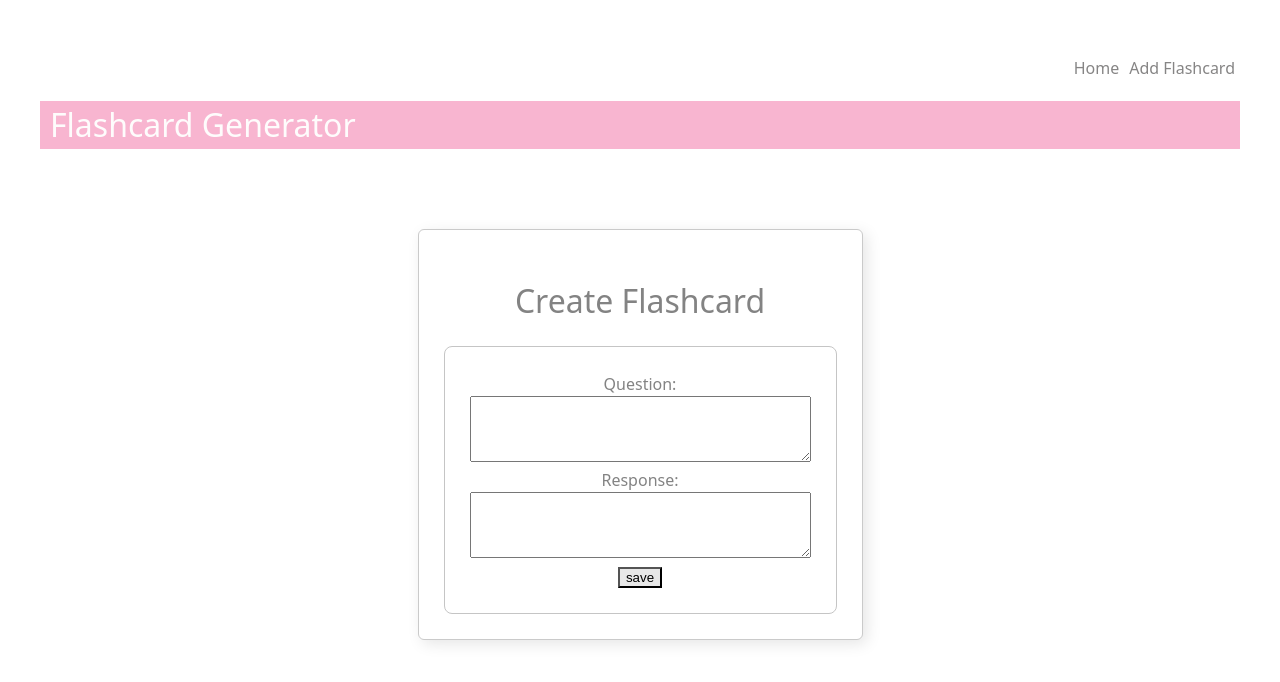
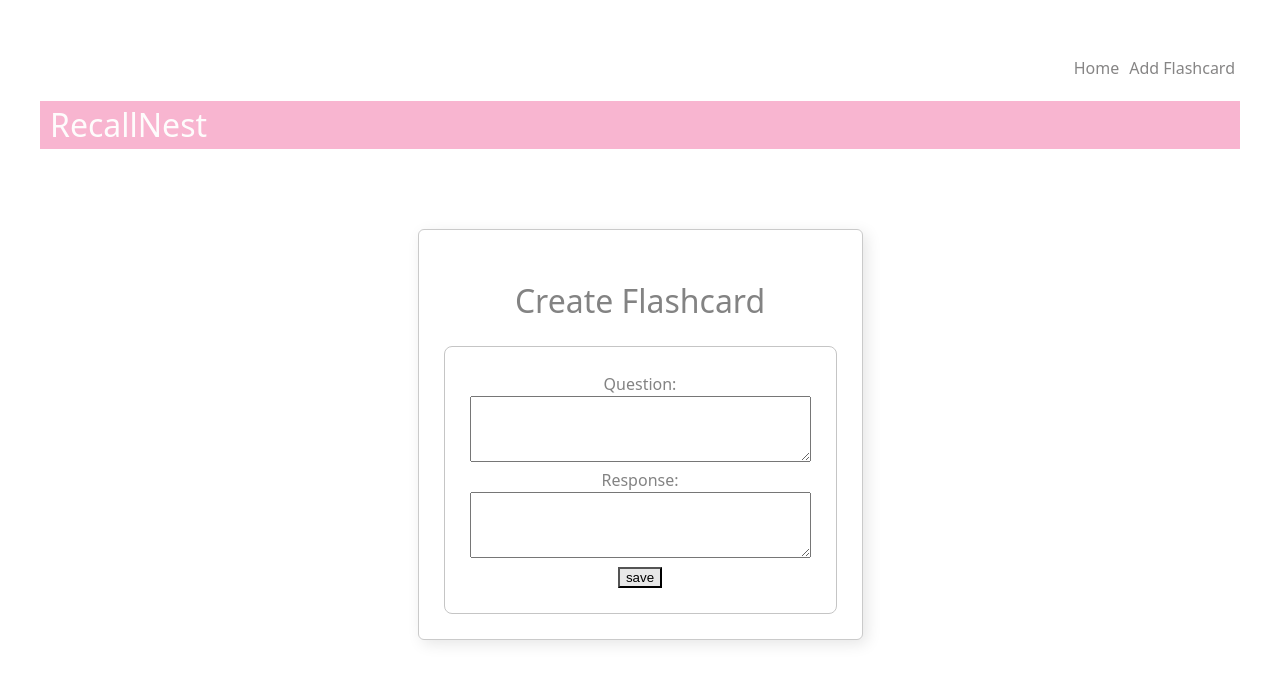
Before and after one commit to drojaa/flashcards, a React app: page / in a window 1280 px wide. Shown: the top 682 px of the page. Built offline with nearby package versions, Linux system fonts and the light colour scheme; the HTML template or start-up script is replaced by a standard one.

Commit message:
Changed Header Name

```diff
--- a/src/Header.tsx
+++ b/src/Header.tsx
@@ -7,7 +7,7 @@ export default function Header(){
         <>
         <Nav/>
         <div id="header-container">
-            <h1 id="header">Flashcard Generator</h1>
+            <h1 id="header">RecallNest</h1>
         </div>
         </>
     )
```
